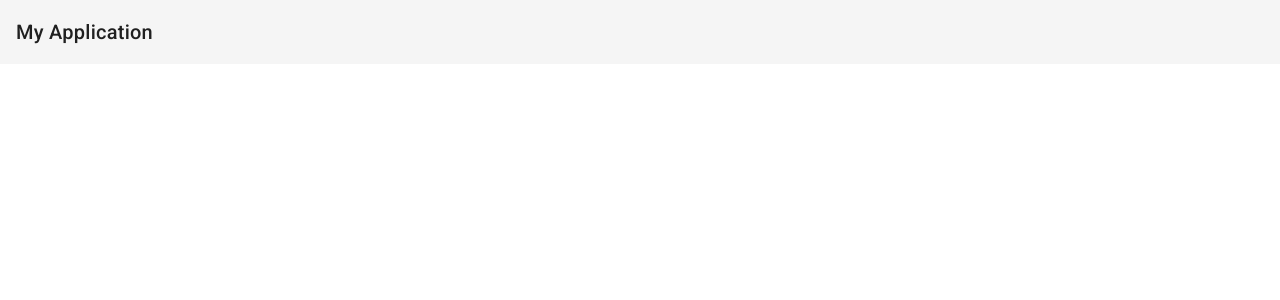
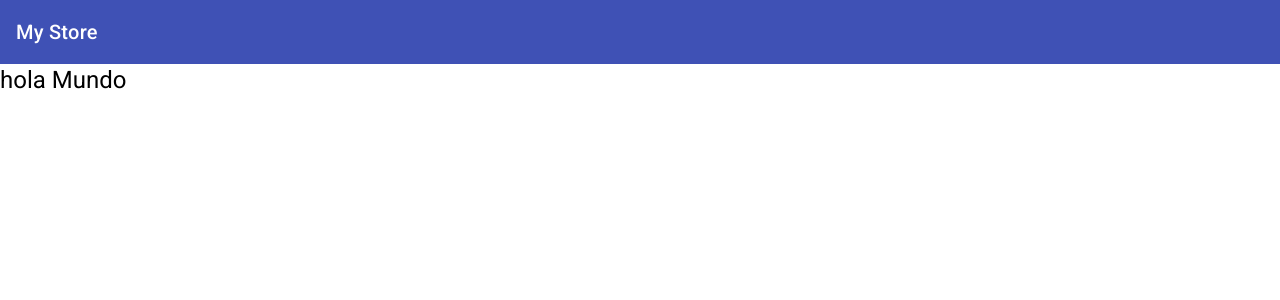
Before and after one commit to jlrosas/angular, an Angular app: page /dominicode in a window 1280 px wide. Before the commit this address led to /. Shown: the top 300 px of the page. Built offline with nearby package versions, Linux system fonts and the light colour scheme.

Commit message:
se agrego pagina con rutas y para el 404

```diff
--- a/src/app/app-routing.module.ts
+++ b/src/app/app-routing.module.ts
@@ -1,7 +1,11 @@
 import { NgModule } from '@angular/core';
 import { RouterModule, Routes } from '@angular/router';
+import { DominicodeComponent } from './pages/dominicode/dominicode.component';
 
-const routes: Routes = [];
+const routes: Routes = [
+  {path:'dominicode', component:DominicodeComponent},
+  {path:'**', redirectTo:'', pathMatch:'full'}
+];
 
 @NgModule({
   imports: [RouterModule.forRoot(routes)],
--- a/src/app/app.component.html
+++ b/src/app/app.component.html
@@ -1,4 +1,5 @@
 
 <div class="container">
 <app-header></app-header>
+<router-outlet></router-outlet>
 </div>
--- /dev/null
+++ b/src/app/pages/dominicode/dominicode.component.html
@@ -0,0 +1 @@
+<h1>hola Mundo</h1>
--- /dev/null
+++ b/src/app/pages/dominicode/dominicode.component.ts
@@ -0,0 +1,17 @@
+import { Component, OnInit} from '@angular/core';
+
+@Component({
+    selector: 'app-dominicode',
+    templateUrl: './dominicode.component.html',
+    styleUrls: ['./dominicode.component.scss']
+})
+
+export class DominicodeComponent implements OnInit{
+
+    constructor(){}
+
+    ngOnInit(): void {
+
+    }
+
+}
--- a/src/app/shared/components/header/header.component.html
+++ b/src/app/shared/components/header/header.component.html
@@ -1,3 +1,3 @@
-<mat-toolbar>
-    <span>My Application</span>
+<mat-toolbar color="primary">
+    <span>My Store</span>
 </mat-toolbar>
--- a/src/app/shared/components/header/header.component.ts
+++ b/src/app/shared/components/header/header.component.ts
@@ -2,9 +2,13 @@
 
 @Component({
   selector: 'app-header',
-  templateUrl: './header.component.html',
+  template: `
+  <mat-toolbar color="primary">
+    <span>My Store</span>
+</mat-toolbar>
+  `,
   styleUrls: ['./header.component.scss']
 })
-export class HeaderComponent {
+export class HeaderComponent{
 
 }
```
Also changed, not shown: src/app/pages/dominicode/dominicode.component.scss (added).
